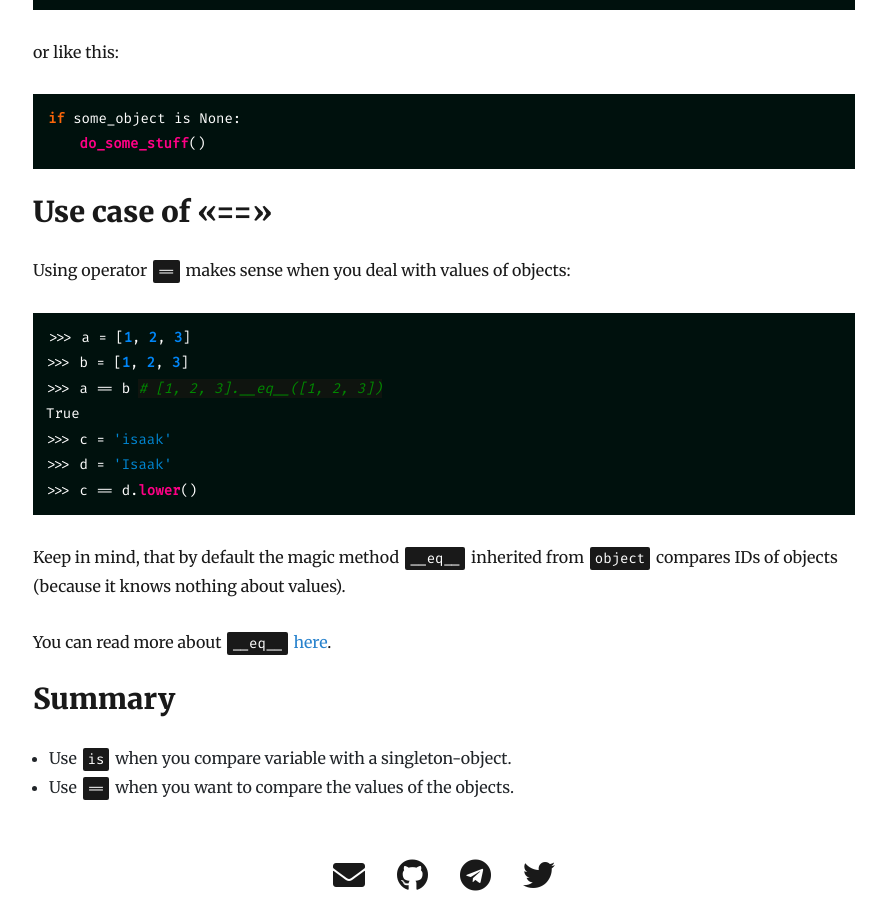
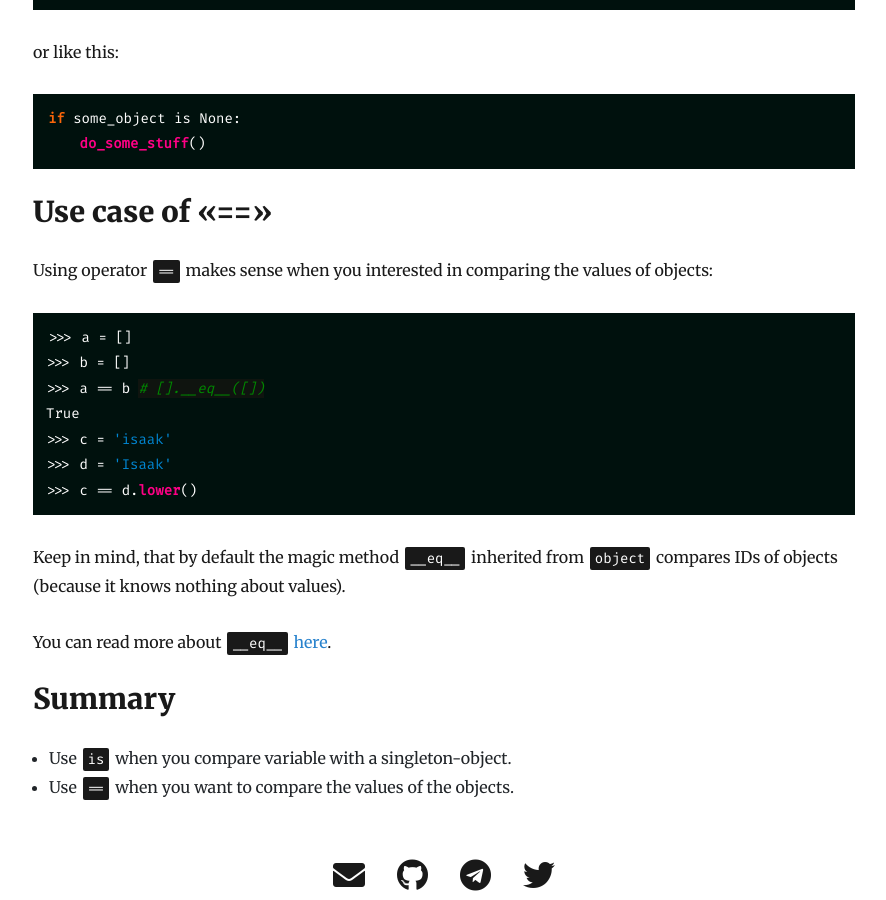
Before and after one commit to lk-geimfari/lk-geimfari.github.io, a Jekyll site: the page built from _posts/2020-07-08-the-idiomatic-comparison-in-python.md, in a window 1280 px wide and 900 px high, scrolled down 1742 px. Shown: the whole window, without its empty margins (196-1082 px from the left). Built offline with Jekyll 4.4.1, drawn with Linux system fonts in a browser that asks for light colours; nearby versions of some CDN libraries; some of the changed text lies outside the part shown.

Commit message:
Fix grammar in post

````diff
--- a/_posts/2020-07-08-the-idiomatic-comparison-in-python.md
+++ b/_posts/2020-07-08-the-idiomatic-comparison-in-python.md
@@ -17,8 +17,8 @@ can be overloaded using the magic method `__eq__`.
 Have a look at this code:
 
 ```python
->>> a = [1, 2, 3]
->>> b = [1, 2, 3]
+>>> a = []
+>>> b = []
 >>> a == b # a.__eq__(b)
 True
 >>> a is b
@@ -79,12 +79,12 @@ if some_object is None:
 
 ## Use case of «==»
 
-Using operator `==` makes sense when you deal with values of objects:
+Using operator `==` makes sense when you interested in comparing the values of objects:
 
 ```python
->>> a = [1, 2, 3]
->>> b = [1, 2, 3]
->>> a == b # [1, 2, 3].__eq__([1, 2, 3])
+>>> a = []
+>>> b = []
+>>> a == b # [].__eq__([])
 True
 >>> c = 'isaak'
 >>> d = 'Isaak'
````
Also changed, not shown: other parts of _posts/2020-07-08-the-idiomatic-comparison-in-python.md (+1 -1 lines).
